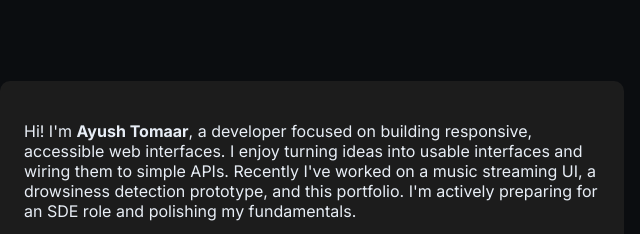
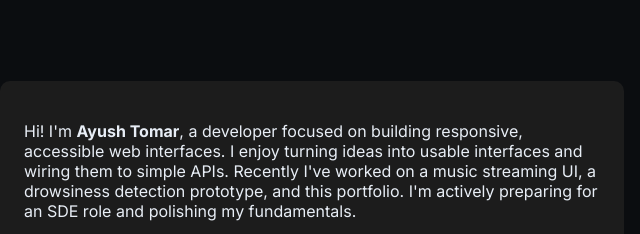
Before and after one commit to ayushtomarjnv1234/Portfolio, a plain HTML site: page index.html in a window 1280 px wide. Shown: the part 913-1147 px from the top of the page, 0-640 px from the left. Drawn offline with Linux system fonts and the light colour scheme.

Commit message:
name changed

```diff
--- a/index.html
+++ b/index.html
@@ -174,7 +174,7 @@
     <!-- LEFT SIDE -->
     <div class="about-left">
       <p>
-        Hi! I'm <strong>Ayush Tomaar</strong>, a developer focused on building responsive, accessible web interfaces.
+        Hi! I'm <strong>Ayush Tomar</strong>, a developer focused on building responsive, accessible web interfaces.
         I enjoy turning ideas into usable interfaces and wiring them to simple APIs. Recently I've worked on a
         music streaming UI, a drowsiness detection prototype, and this portfolio. I'm actively preparing for
         an SDE role and polishing my fundamentals.
```
